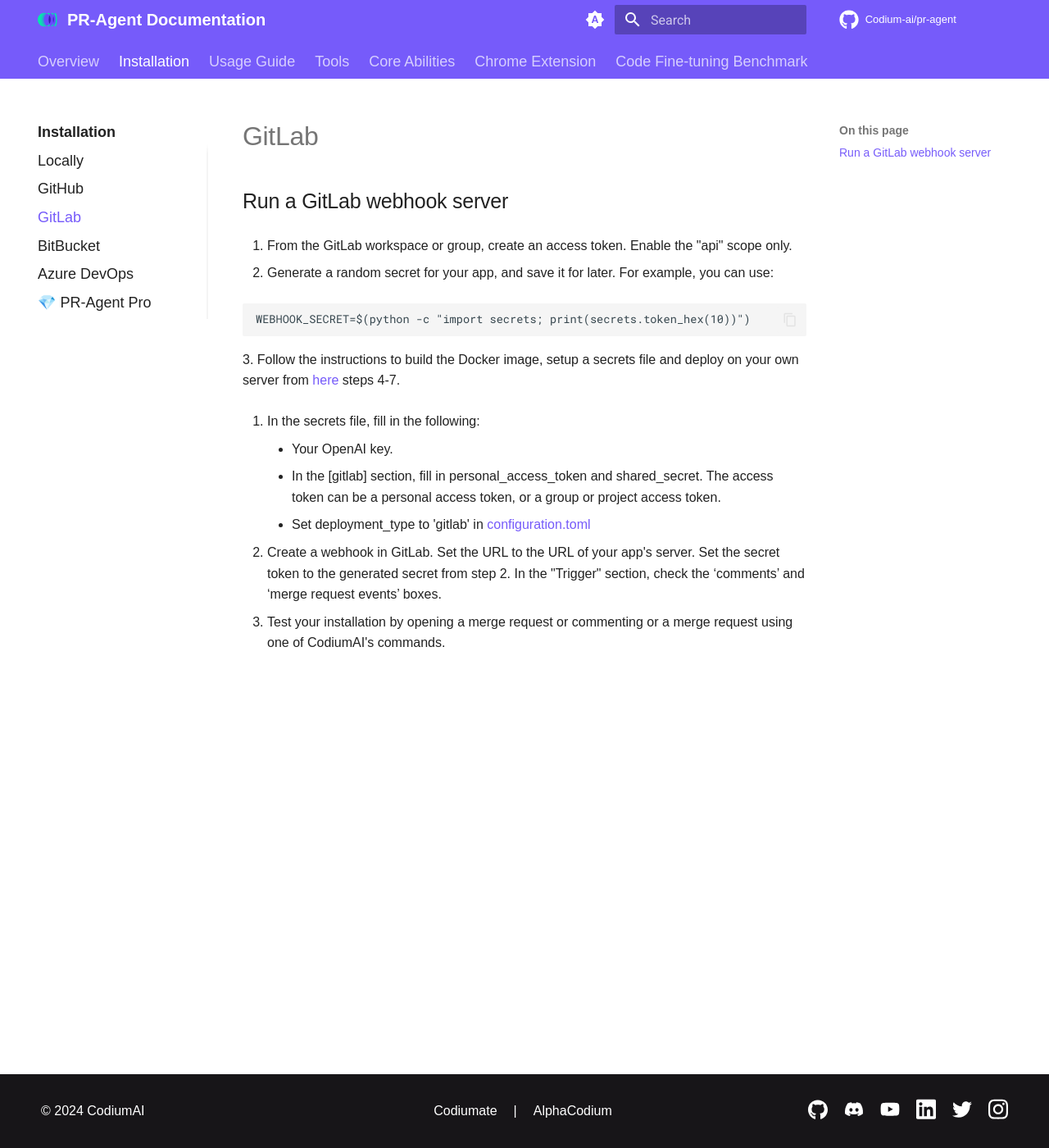
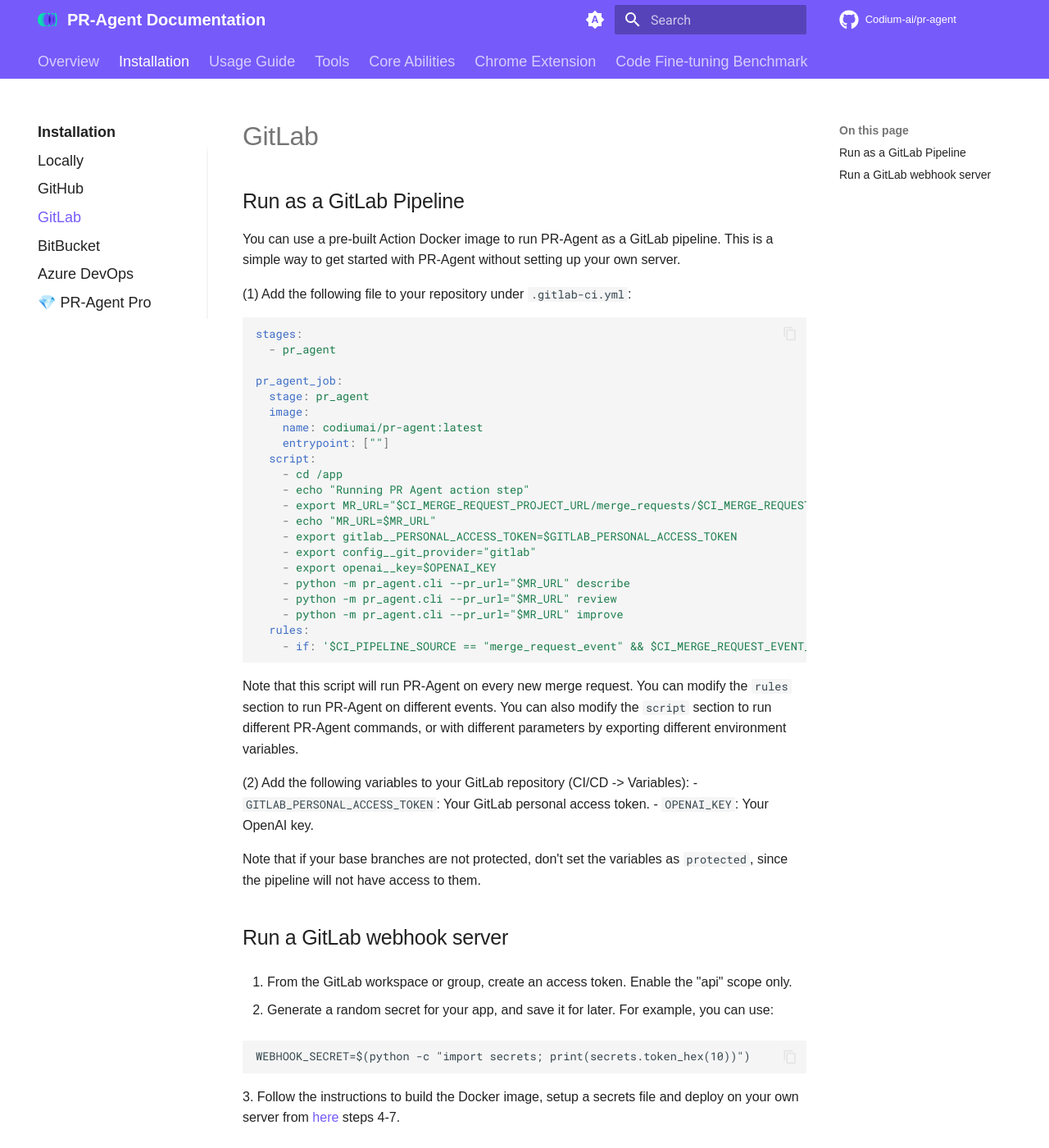
Before and after one commit to Codium-ai/pr-agent, an MkDocs documentation site: the page built from docs/docs/installation/gitlab.md, in a window 1280 px wide and 1400 px high. Shown: the whole window at 82% size. Built offline with MkDocs 1.6.1 and Material for MkDocs 9.7.7, drawn with Linux system fonts in a browser that asks for light colours; comment, search, counter and statistics services are not loaded.

Commit message:
Add instructions for running PR-Agent as a GitLab pipeline in gitlab.md

````diff
--- a/docs/docs/installation/gitlab.md
+++ b/docs/docs/installation/gitlab.md
@@ -1,3 +1,42 @@
+## Run as a GitLab Pipeline
+You can use a pre-built Action Docker image to run PR-Agent as a GitLab pipeline. This is a simple way to get started with PR-Agent without setting up your own server.
+
+(1) Add the following file to your repository under `.gitlab-ci.yml`:
+```yaml
+stages:
+  - pr_agent
+
+pr_agent_job:
+  stage: pr_agent
+  image:
+    name: codiumai/pr-agent:latest
+    entrypoint: [""]
+  script:
+    - cd /app
+    - echo "Running PR Agent action step"
+    - export MR_URL="$CI_MERGE_REQUEST_PROJECT_URL/merge_requests/$CI_MERGE_REQUEST_IID"
+    - echo "MR_URL=$MR_URL"
+    - export gitlab__PERSONAL_ACCESS_TOKEN=$GITLAB_PERSONAL_ACCESS_TOKEN
+    - export config__git_provider="gitlab"
+    - export openai__key=$OPENAI_KEY
+    - python -m pr_agent.cli --pr_url="$MR_URL" describe
+    - python -m pr_agent.cli --pr_url="$MR_URL" review
+    - python -m pr_agent.cli --pr_url="$MR_URL" improve
+  rules:
+    - if: '$CI_PIPELINE_SOURCE == "merge_request_event" && $CI_MERGE_REQUEST_EVENT_TYPE == "merge_request" && $CI_MERGE_REQUEST_STATE == "opened"'
+```
+Note that this script will run PR-Agent on every new merge request. You can modify the `rules` section to run PR-Agent on different events.
+You can also modify the `script` section to run different PR-Agent commands, or with different parameters by exporting different environment variables.
+
+
+(2) Add the following variables to your GitLab repository (CI/CD -> Variables):
+- `GITLAB_PERSONAL_ACCESS_TOKEN`: Your GitLab personal access token.
+- `OPENAI_KEY`: Your OpenAI key.
+
+Note that if your base branches are not protected, don't set the variables as `protected`, since the pipeline will not have access to them.
+
+
+
 ## Run a GitLab webhook server
 
 1. From the GitLab workspace or group, create an access token. Enable the "api" scope only.
````
